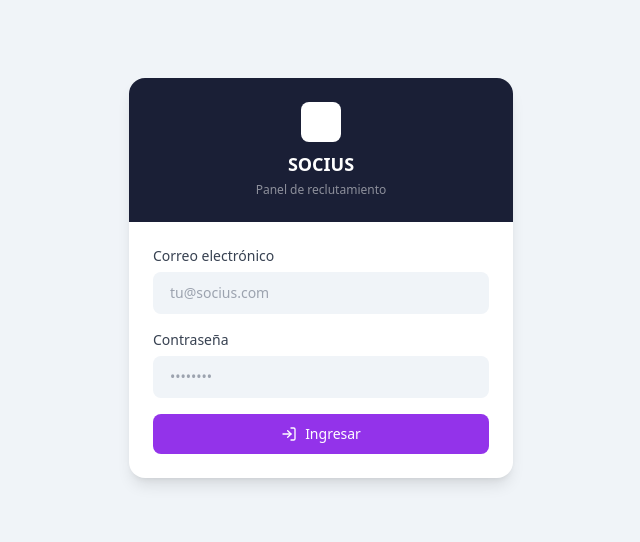
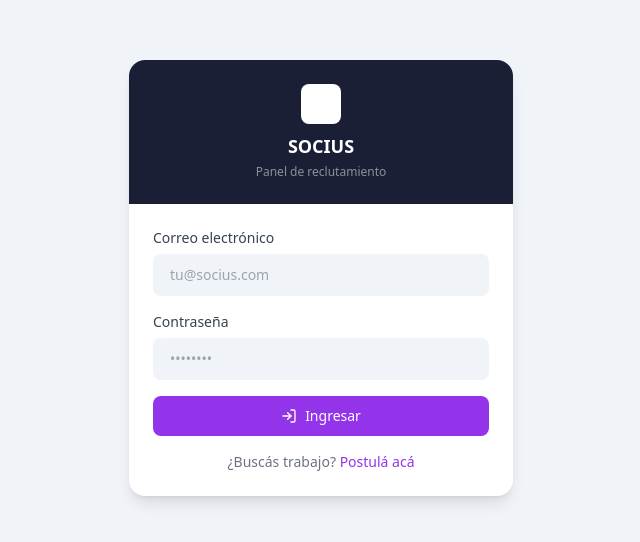
Before and after one commit to andreskings/socius-frontend, a React (Create React App) app: page /login in a window 1280 px wide. Shown: the part 122-664 px from the top of the page, without its empty margins (319-959 px from the left). Built offline with nearby package versions, Linux system fonts and the light colour scheme.

Commit message:
fix: agrega link cruzado entre login de staff y postulacion de candidato

```diff
--- a/src/pages/StaffLogin.jsx
+++ b/src/pages/StaffLogin.jsx
@@ -1,5 +1,5 @@
 import { useState } from 'react';
-import { useNavigate } from 'react-router-dom';
+import { useNavigate, Link } from 'react-router-dom';
 import { LogIn } from 'lucide-react';
 import { api } from '../api/client';
 
@@ -68,6 +68,12 @@ export default function StaffLogin({ onLoggedIn = () => {} }) {
             <LogIn className="w-4 h-4" />
             {loading ? 'Ingresando...' : 'Ingresar'}
           </button>
+          <p className="text-sm text-center text-gray-500">
+            ¿Buscás trabajo?{' '}
+            <Link to="/postular" className="text-purple-600 hover:underline">
+              Postulá acá
+            </Link>
+          </p>
         </form>
       </div>
     </div>
```
